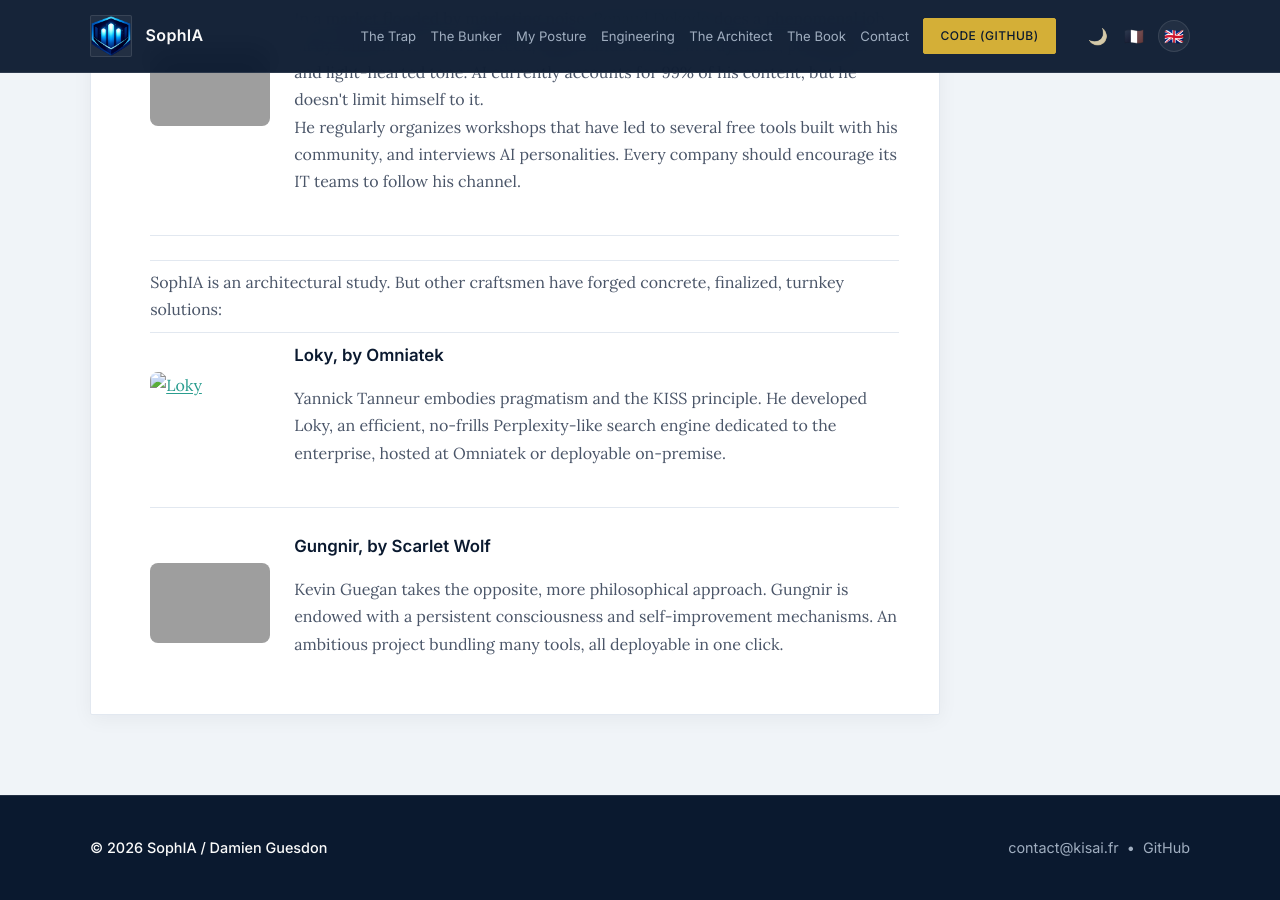
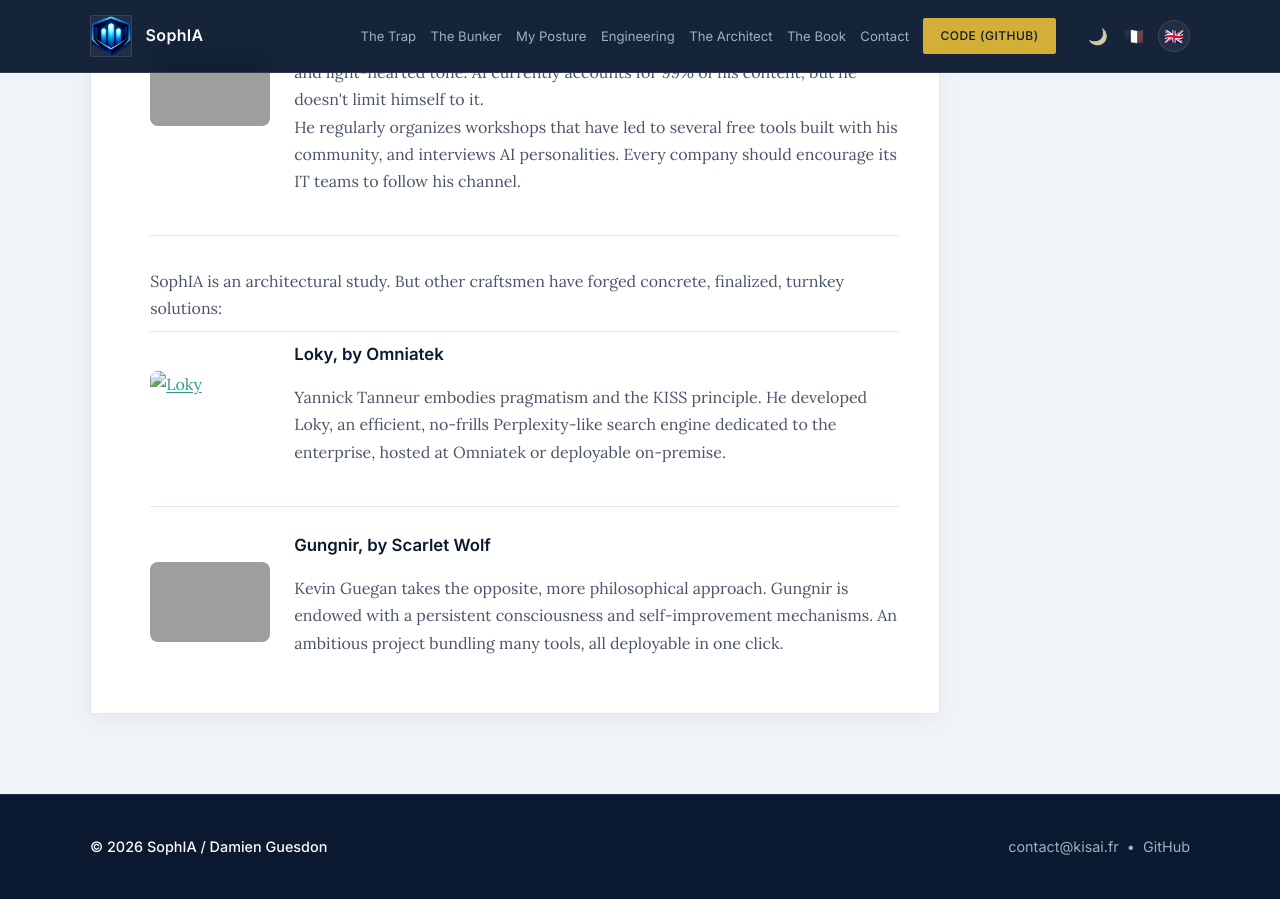
Before and after one commit to Kisai-DG-SLU/SophIA, a Jekyll site: the page built from architecte.html, in a window 1280 px wide and 900 px high, scrolled down 3118 px. Built offline with Jekyll 4.4.1, drawn with Linux system fonts in a browser that asks for light colours; grey boxes are pictures that could not be loaded.

Commit message:
ecoLead : supprime border-top (doublon avec border-bottom du li précédent)

```diff
--- a/architecte.html
+++ b/architecte.html
@@ -131,7 +131,7 @@
               </div>
             </li>
             <li style="list-style: none; padding: 0; margin: 0 0 0.5rem; border: none;">
-              <p data-i18n="arch.ecoLead" style="color: var(--text-muted); font-size: 1rem; line-height: 1.7; margin: 0; padding: 0.5rem 0 0.5rem; border-top: 1px solid var(--border); border-bottom: 1px solid var(--border);">SophIA est une étude architecturale. Mais d'autres artisans ont forgé des solutions concrètes, finalisées et clé en main :</p>
+              <p data-i18n="arch.ecoLead" style="color: var(--text-muted); font-size: 1rem; line-height: 1.7; margin: 0; padding: 0.5rem 0 0.5rem; border-bottom: 1px solid var(--border);">SophIA est une étude architecturale. Mais d'autres artisans ont forgé des solutions concrètes, finalisées et clé en main :</p>
             </li>
             <li class="eco-item-renaud">
               <div class="eco-item-img">
```
